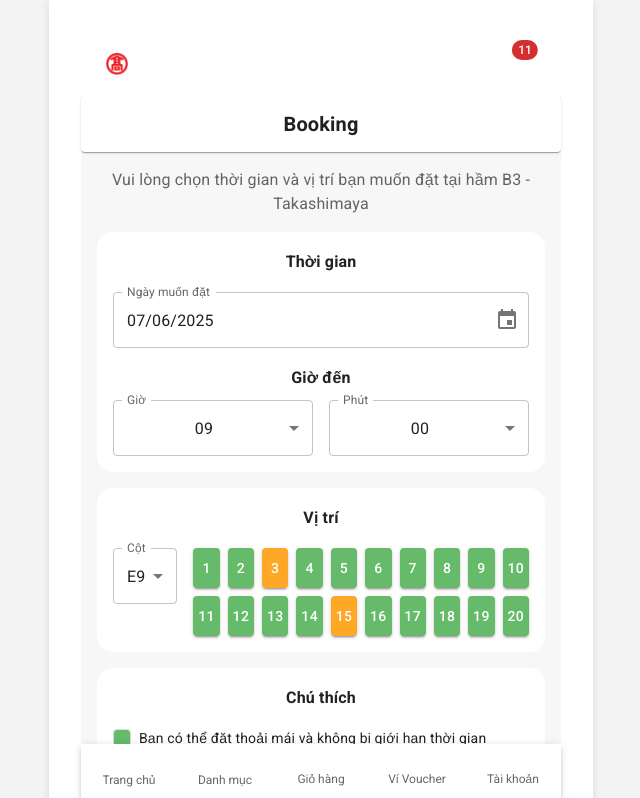
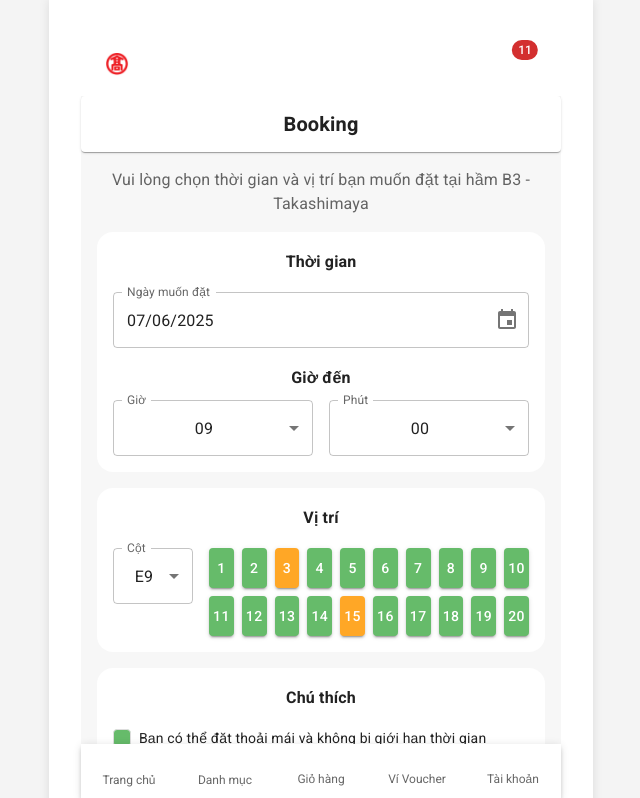
Before and after one commit to tuankiet-sudo/takaparking, a React (Vite) app: page /parking/book-slot in a window 1280 px wide. Shown: the top 798 px of the page, without its empty margins (319-959 px from the left). Built offline with nearby package versions, Linux system fonts and the light colour scheme; some icons are missing; a web font is replaced by a local one.

Commit message:
Update BookingPage.tsx

```diff
--- a/src/pages/BookingPage.tsx
+++ b/src/pages/BookingPage.tsx
@@ -182,7 +182,7 @@ const BookingPage = () => {
                     <Paper elevation={0} sx={{ p: 2, borderRadius: '16px', mb: 2 }}>
                         <Typography variant="subtitle1" sx={{ fontWeight: 'bold', mb: 2 }}>Vị trí</Typography>
                         <Stack direction="row" spacing={2}>
-                            <FormControl sx={{ minWidth: 60 }}>
+                            <FormControl sx={{ minWidth: 80 }}>
                                 <InputLabel>Cột</InputLabel>
                                 <Select value={selectedColumn} label="Cột" onChange={(e) => setSelectedColumn(e.target.value)}>
                                     {columns.map(c => <MenuItem key={c} value={c}>{c}</MenuItem>)}
```
